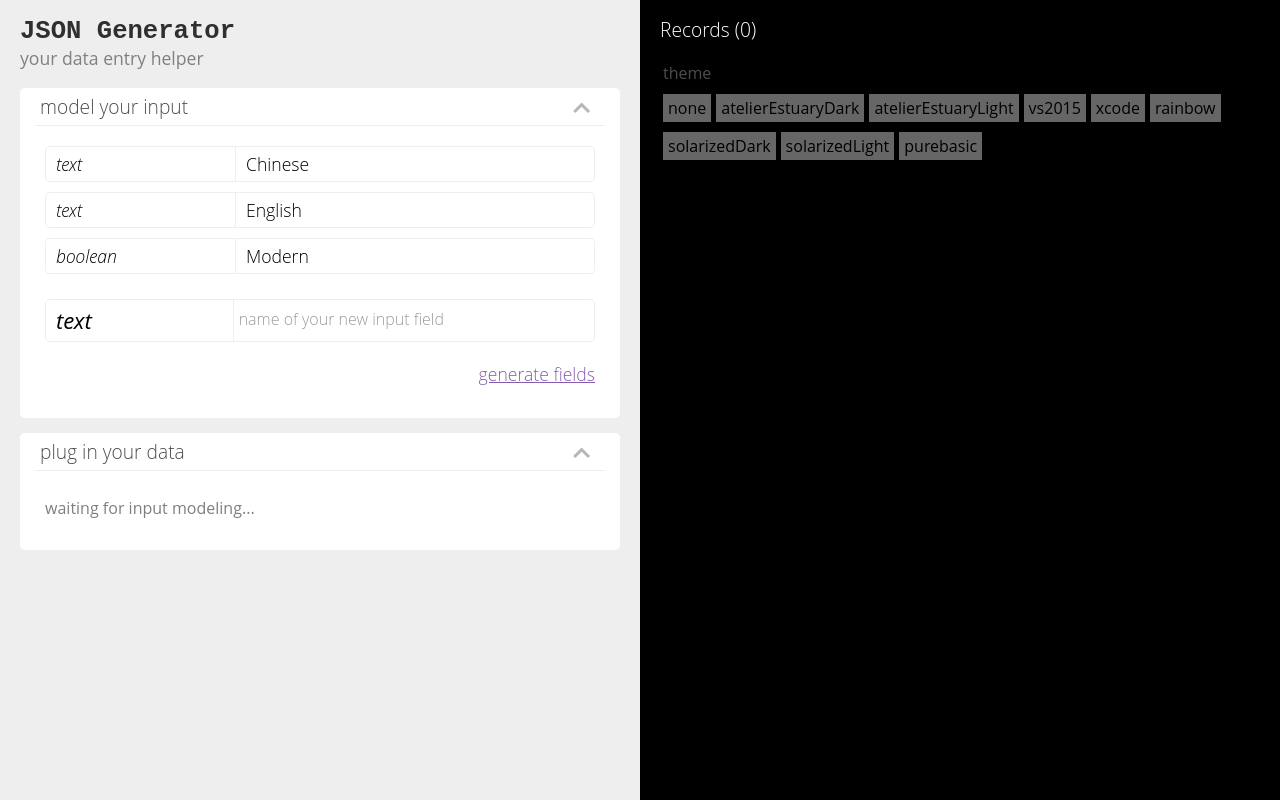
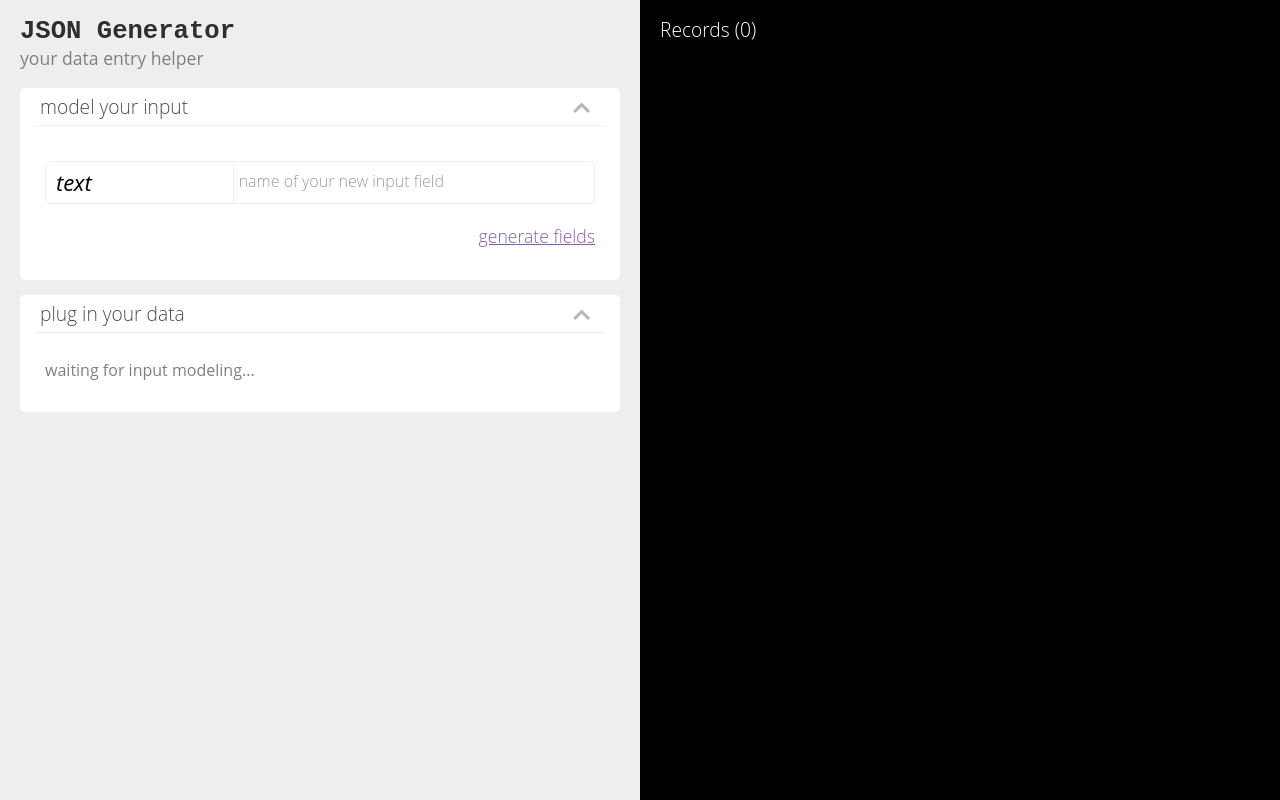
Before and after one commit to xwang1000/json-generator, a React (Create React App) app: page / in a window 1280 px wide. Built offline with nearby package versions, Linux system fonts and the light colour scheme.

Commit message:
Clean code for publishing

```diff
--- a/src/ModelPanel.js
+++ b/src/ModelPanel.js
@@ -14,23 +14,7 @@ const getUniqueId = getUniqueIdGenerator()
 const ModelPanel = props => {
   const inputTypes = ['text', 'textarea', 'boolean', 'number']
   const [isOpen, setIsOpen] = useState(true)
-  const [rows, setRows] = useState([
-    {
-      id: getUniqueId(),
-      type: 'text',
-      name: 'Chinese'
-    },
-    {
-      id: getUniqueId(),
-      type: 'text',
-      name: 'English'
-    },
-    {
-      id: getUniqueId(),
-      type: 'boolean',
-      name: 'Modern'
-    }
-  ])
+  const [rows, setRows] = useState([])
 
   const [inputType, setInputType] = useState('text')
   const [inputName, setInputName] = useState('')
--- a/src/ResultPanel.js
+++ b/src/ResultPanel.js
@@ -65,6 +65,12 @@ const ResultPanel = props => {
     }
   }
 
+  const renderThemes = () => {
+    if (display.length > 0) {
+      return <ThemePanel setTheme={setTheme} />
+    }
+  }
+
   const renderRows = () => {
     return display.map((object, index) => (
       <ResultRow
@@ -84,7 +90,7 @@ const ResultPanel = props => {
         Records ({display.length})
         {renderOptions()}
       </h2>
-      <ThemePanel setTheme={setTheme} />
+      {renderThemes()}
       <p className="result-panel__message">
         {copySuccess && 'copied to clipboard!'}
         {saveSuccess && 'saved'}
```
